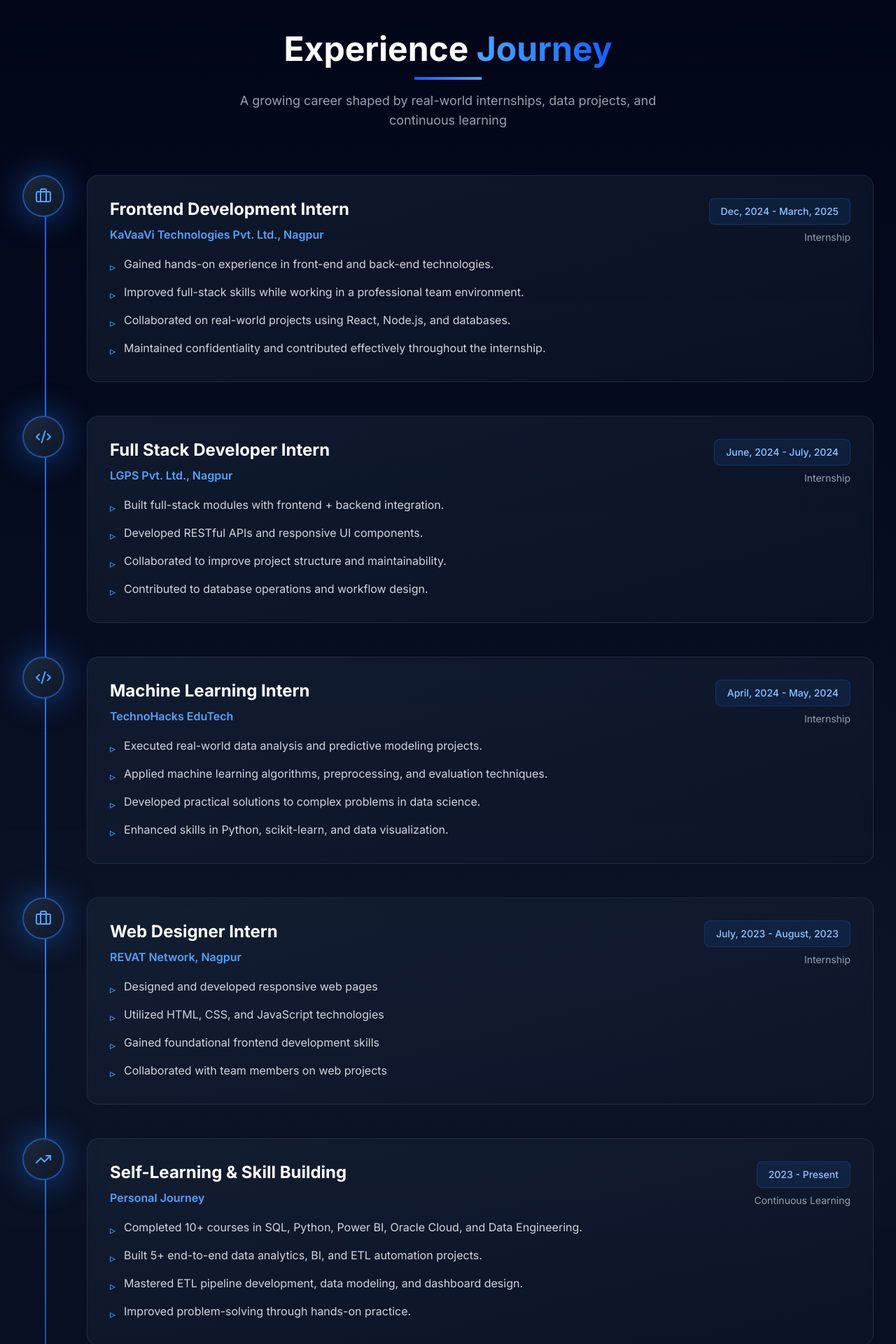
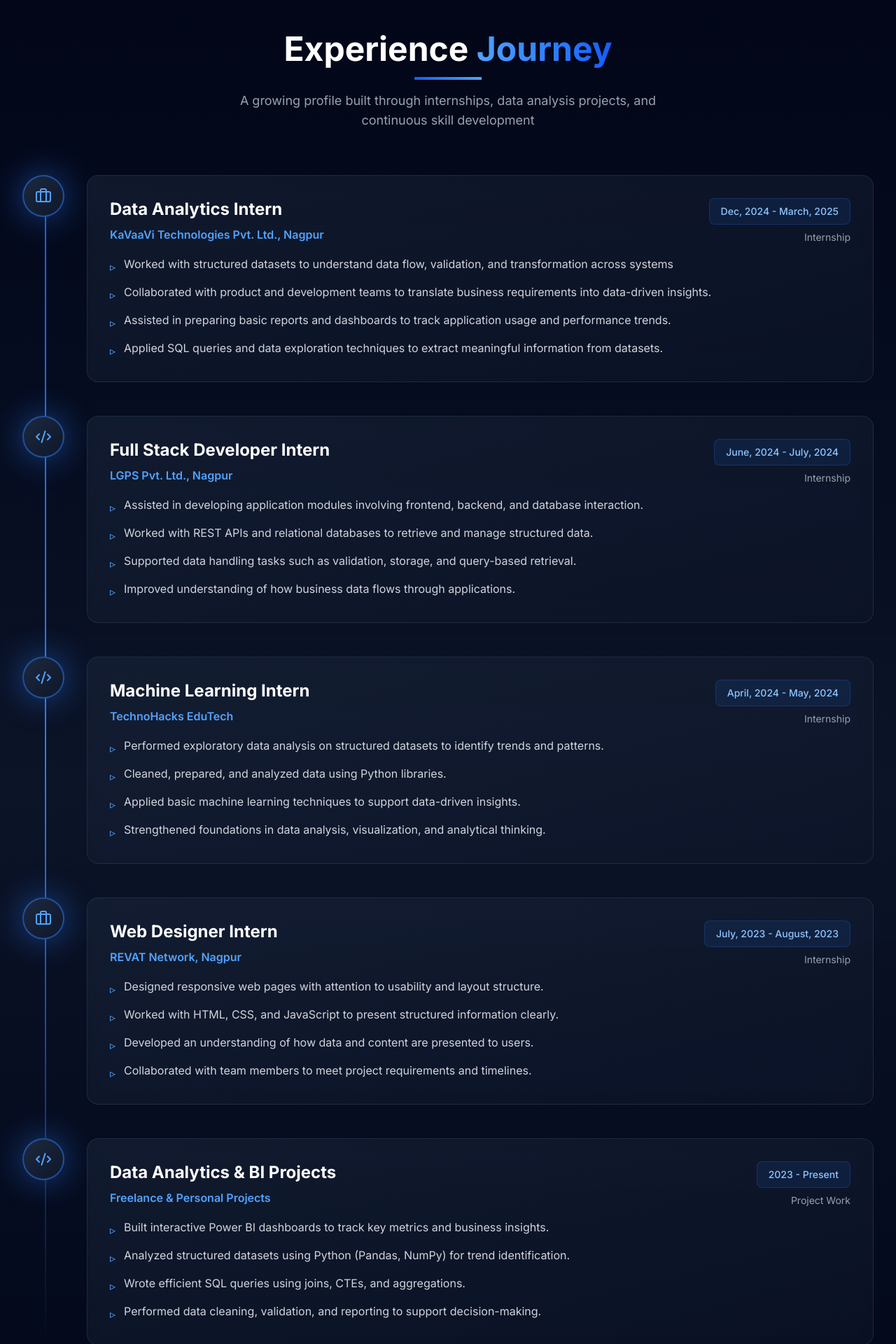
Before and after one commit to vaibhavkharate/data-domain-portfolio, a Next.js app: page / in a window 1280 px wide. Shown: the part 4040-5960 px from the top of the page at 70% size. Built offline with nearby package versions, Linux system fonts and the light colour scheme; no server answers.

Commit message:
Changed Some experiences section that need to update according to the latest profile

```diff
--- a/app/sections/Experience.tsx
+++ b/app/sections/Experience.tsx
@@ -70,16 +70,16 @@ export default function Experience() {
   const experiences = useMemo<ExperienceItem[]>(
     () => [
       {
-        title: "Frontend Development Intern",
+        title: "Data Analytics Intern",
         organization: "KaVaaVi Technologies Pvt. Ltd., Nagpur",
         period: "Dec, 2024 - March, 2025",
         type: "Internship",
         icon: Briefcase,
         highlights: [
-          "Gained hands-on experience in front-end and back-end technologies.",
-          "Improved full-stack skills while working in a professional team environment.",
-          "Collaborated on real-world projects using React, Node.js, and databases.",
-          "Maintained confidentiality and contributed effectively throughout the internship.",
+          "Worked with structured datasets to understand data flow, validation, and transformation across systems",
+          "Collaborated with product and development teams to translate business requirements into data-driven insights.",
+          "Assisted in preparing basic reports and dashboards to track application usage and performance trends.",
+          "Applied SQL queries and data exploration techniques to extract meaningful information from datasets.",
         ],
       },
       {
@@ -89,10 +89,10 @@ export default function Experience() {
         type: "Internship",
         icon: Code2,
         highlights: [
-          "Built full-stack modules with frontend + backend integration.",
-          "Developed RESTful APIs and responsive UI components.",
-          "Collaborated to improve project structure and maintainability.",
-          "Contributed to database operations and workflow design.",
+          "Assisted in developing application modules involving frontend, backend, and database interaction.",
+          "Worked with REST APIs and relational databases to retrieve and manage structured data.",
+          "Supported data handling tasks such as validation, storage, and query-based retrieval.",
+          "Improved understanding of how business data flows through applications.",
         ],
       },
       {
@@ -102,10 +102,10 @@ export default function Experience() {
         type: "Internship",
         icon: Code2,
         highlights: [
-          "Executed real-world data analysis and predictive modeling projects.",
-          "Applied machine learning algorithms, preprocessing, and evaluation techniques.",
-          "Developed practical solutions to complex problems in data science.",
-          "Enhanced skills in Python, scikit-learn, and data visualization.",
+          "Performed exploratory data analysis on structured datasets to identify trends and patterns.",
+          "Cleaned, prepared, and analyzed data using Python libraries.",
+          "Applied basic machine learning techniques to support data-driven insights.",
+          "Strengthened foundations in data analysis, visualization, and analytical thinking.",
         ],
       },
       {
@@ -115,25 +115,13 @@ export default function Experience() {
         type: "Internship",
         icon: Briefcase,
         highlights: [
-          "Designed and developed responsive web pages",
-          "Utilized HTML, CSS, and JavaScript technologies",
-          "Gained foundational frontend development skills",
-          "Collaborated with team members on web projects",
+          "Designed responsive web pages with attention to usability and layout structure.",
+          "Worked with HTML, CSS, and JavaScript to present structured information clearly.",
+          "Developed an understanding of how data and content are presented to users.",
+          "Collaborated with team members to meet project requirements and timelines.",
         ],
       },
-      {
-        title: "Self-Learning & Skill Building",
-        organization: "Personal Journey",
-        period: "2023 - Present",
-        type: "Continuous Learning",
-        icon: TrendingUp,
-        highlights: [
-          "Completed 10+ courses in SQL, Python, Power BI, Oracle Cloud, and Data Engineering.",
-          "Built 5+ end-to-end data analytics, BI, and ETL automation projects.",
-          "Mastered ETL pipeline development, data modeling, and dashboard design.",
-          "Improved problem-solving through hands-on practice.",
-        ],
-      },
+
       {
         title: "Data Analytics & BI Projects",
         organization: "Freelance & Personal Projects",
@@ -141,25 +129,13 @@ export default function Experience() {
         type: "Project Work",
         icon: Code2,
         highlights: [
-          "Built interactive Power BI dashboards with advanced DAX.",
-          "Processed large datasets using Python (Pandas, NumPy).",
-          "Wrote optimized SQL queries, joins, CTEs, and windows functions.",
-          "Performed data cleaning, validation, and reporting.",
+          "Built interactive Power BI dashboards to track key metrics and business insights.",
+          "Analyzed structured datasets using Python (Pandas, NumPy) for trend identification.",
+          "Wrote efficient SQL queries using joins, CTEs, and aggregations.",
+          "Performed data cleaning, validation, and reporting to support decision-making.",
         ],
       },
-      {
-        title: "Technical Mastery Track",
-        organization: "Hands-on Practical Learning",
-        period: "2023 - Present",
-        type: "Skill Development",
-        icon: Award,
-        highlights: [
-          "Advanced SQL: Window functions, CTEs, query optimization.",
-          "Python for Data: Pandas, NumPy, automation scripts.",
-          "Power BI: DAX, star schemas, interactive UX.",
-          "Data Engineering: ETL workflows, Airflow, Snowflake basics.",
-        ],
-      },
+
     ],
     []
   );
@@ -167,8 +143,8 @@ export default function Experience() {
   const stats = useMemo(
     () => [
       { icon: Briefcase, label: "Internships Completed", value: "4" },
-      { icon: Award, label: "Certifications", value: "3+" },
-      { icon: Code2, label: "Projects Completed", value: "10+" },
+      { icon: Award, label: "Certifications", value: "3" },
+      { icon: Code2, label: "Projects Completed", value: "6-8" },
     ],
     []
   );
@@ -189,7 +165,7 @@ export default function Experience() {
           </h2>
           <div className="w-24 h-1 bg-gradient-to-r from-blue-600 to-blue-400 mx-auto mb-4"></div>
           <p className="text-gray-400 text-lg max-w-2xl mx-auto">
-            A growing career shaped by real-world internships, data projects, and continuous learning
+            A growing profile built through internships, data analysis projects, and continuous skill development
           </p>
         </div>
 
```
